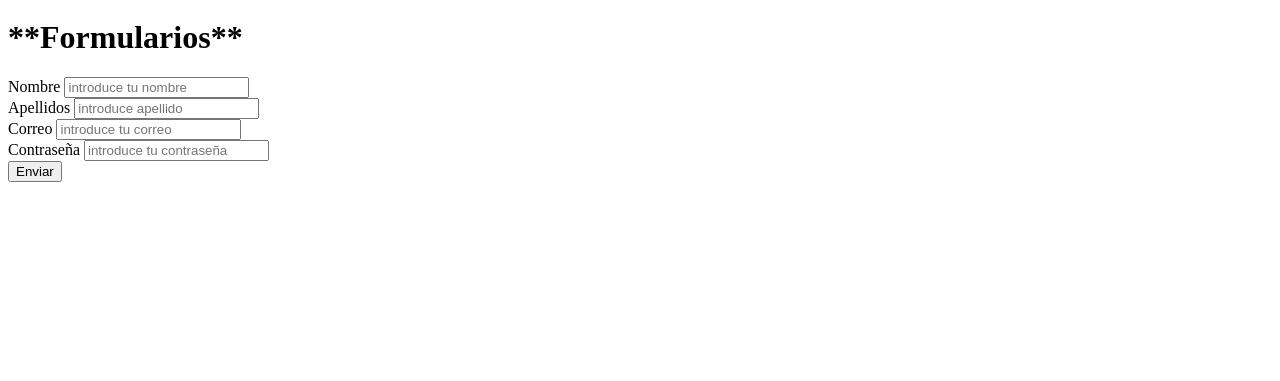
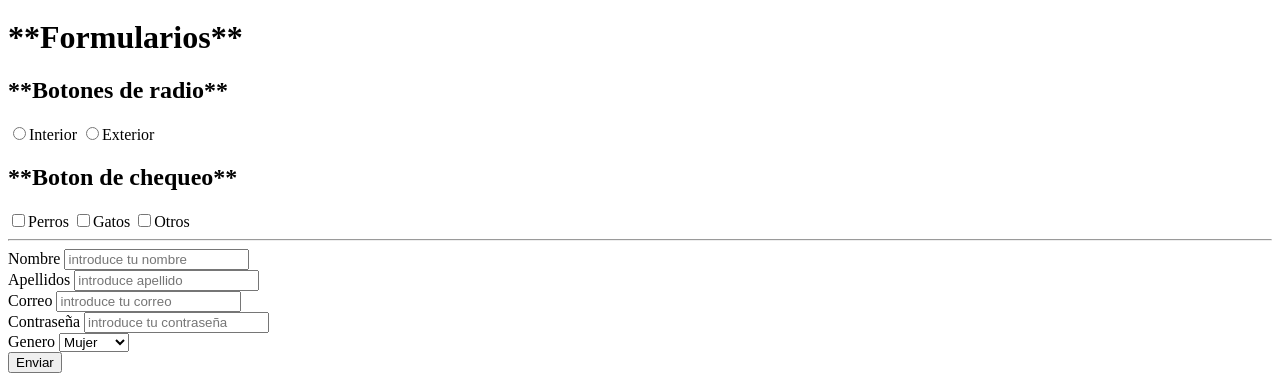
Before and after one commit to AlisA218/Proyecto3313637, a plain HTML site: page index.html in a window 1280 px wide. Shown: the part 758-1139 px from the top of the page. Before the commit the page ends 948 px from the top, so only its background shows below. Drawn offline with Linux system fonts and the light colour scheme.

Commit message:
actualizado el proyecto hasta radio y checkbox

```diff
--- a/index.html
+++ b/index.html
@@ -49,12 +49,24 @@
 </table>
 
 
+<h1>**Formularios**</h1>
+<form>
+
+<h2>**Botones de radio**</h2>
+<label for=""> <input type="radio">Interior</label>
+<label for=""><input type="radio">Exterior</label>
+
+<h2>**Boton de chequeo**</h2>
+<label for=""><input type="checkbox">Perros</label>
+<label for=""><input type="checkbox">Gatos</label>
+<label for=""><input type="checkbox">Otros</label>
+
+<br>
+<hr>
 
 
 
 
-<h1>**Formularios**</h1>
-<form>
   <label for="nombre">Nombre</label>
   <input type="text" id="nombre" name="nombre" placeholder="introduce tu nombre"><br>
   <label for="apellido">Apellidos</label>
@@ -64,8 +76,19 @@
   <label for="contrasena">Contraseña</label>
   <input type="password" id="contrasena" name="contrasena" placeholder="introduce tu contraseña"><br>
 
+  <label for="">Genero</label>
+  <select name="" id="">
+    <option value="mujer">Mujer</option>
+    <option value="hombre">Hombre</option>
+    <option value="Otro">Otro</option>
+  </select><br>
+
 <input type="submit" value="Enviar">
 
+
 </form>
+
+
+
 </body>
 </html>
```
